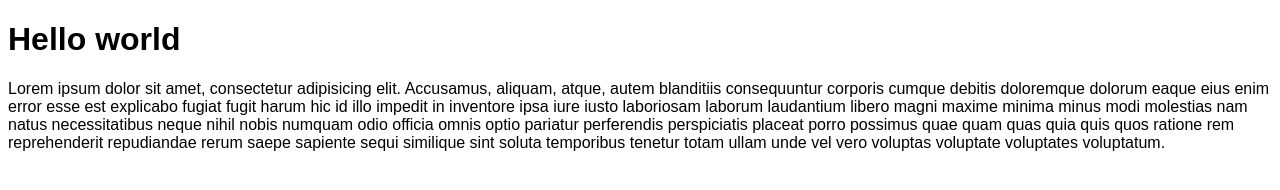
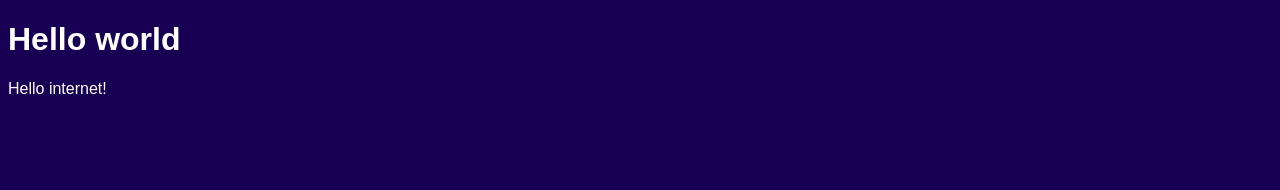
Before and after one commit to lelonS/lelons.github.io, a plain HTML site: page index.html in a window 1280 px wide. Drawn offline with Linux system fonts and the light colour scheme.

Commit message:
Dark theme V1

```diff
--- a/css/style.css
+++ b/css/style.css
@@ -1,3 +1,5 @@
 body {
     font-family: sans-serif;
+    background-color: #170053;
+    color: #fff;
 }
--- a/index.html
+++ b/index.html
@@ -15,17 +15,7 @@
     <h1>Hello world</h1>
 
     <p>
-        Lorem ipsum dolor sit amet, consectetur adipisicing elit.
-        Accusamus, aliquam, atque, autem blanditiis consequuntur corporis
-        cumque debitis doloremque dolorum eaque eius enim error esse est
-        explicabo fugiat fugit harum hic id illo impedit in inventore ipsa
-        iure iusto laboriosam laborum laudantium libero magni maxime minima
-        minus modi molestias nam natus necessitatibus neque nihil nobis
-        numquam odio officia omnis optio pariatur perferendis perspiciatis
-        placeat porro possimus quae quam quas quia quis quos ratione rem
-        reprehenderit repudiandae rerum saepe sapiente sequi similique
-        sint soluta temporibus tenetur totam ullam unde vel vero voluptas
-        voluptate voluptates voluptatum.
+        Hello internet!
     </p>
 </body>
 
```
